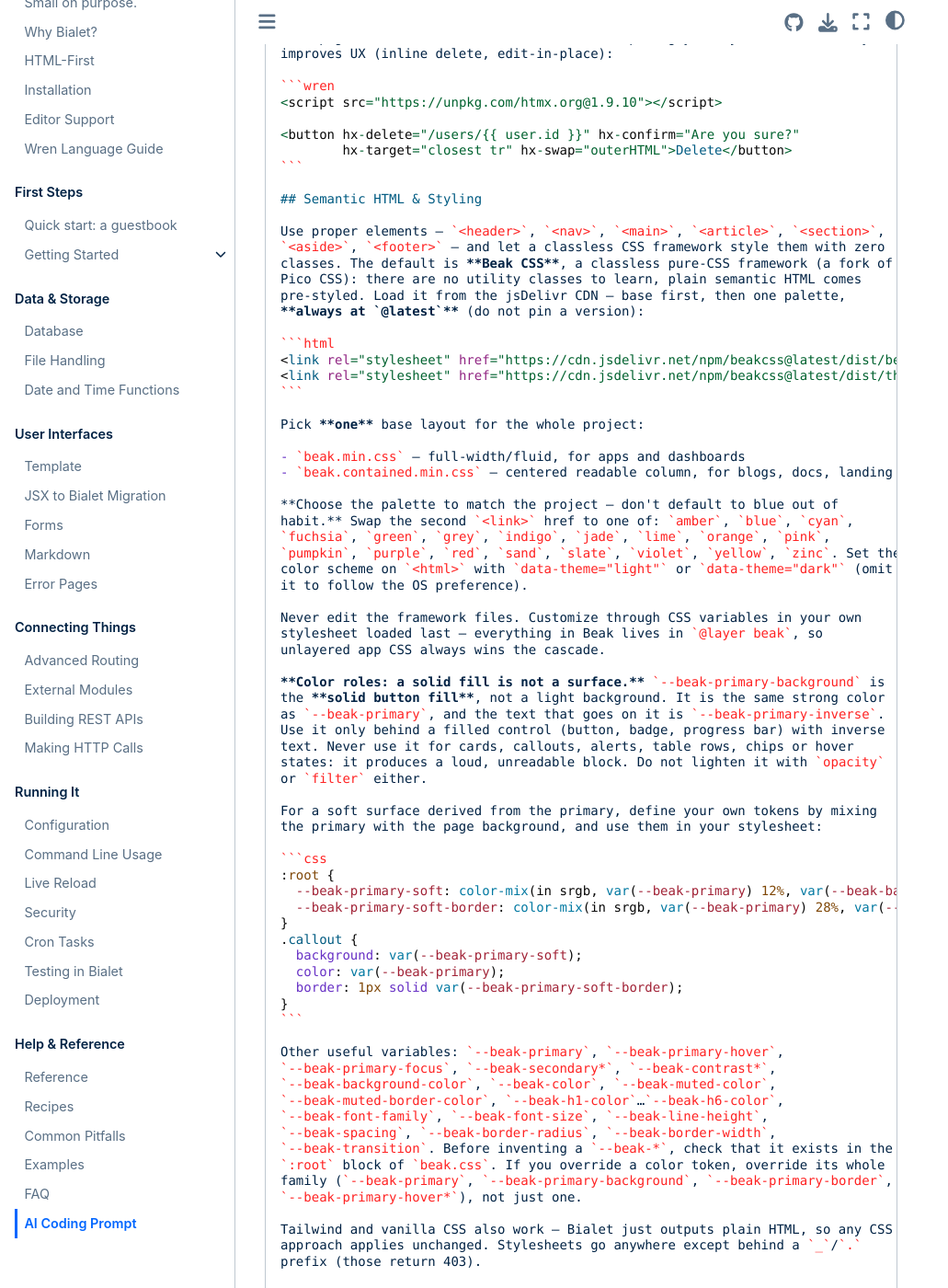
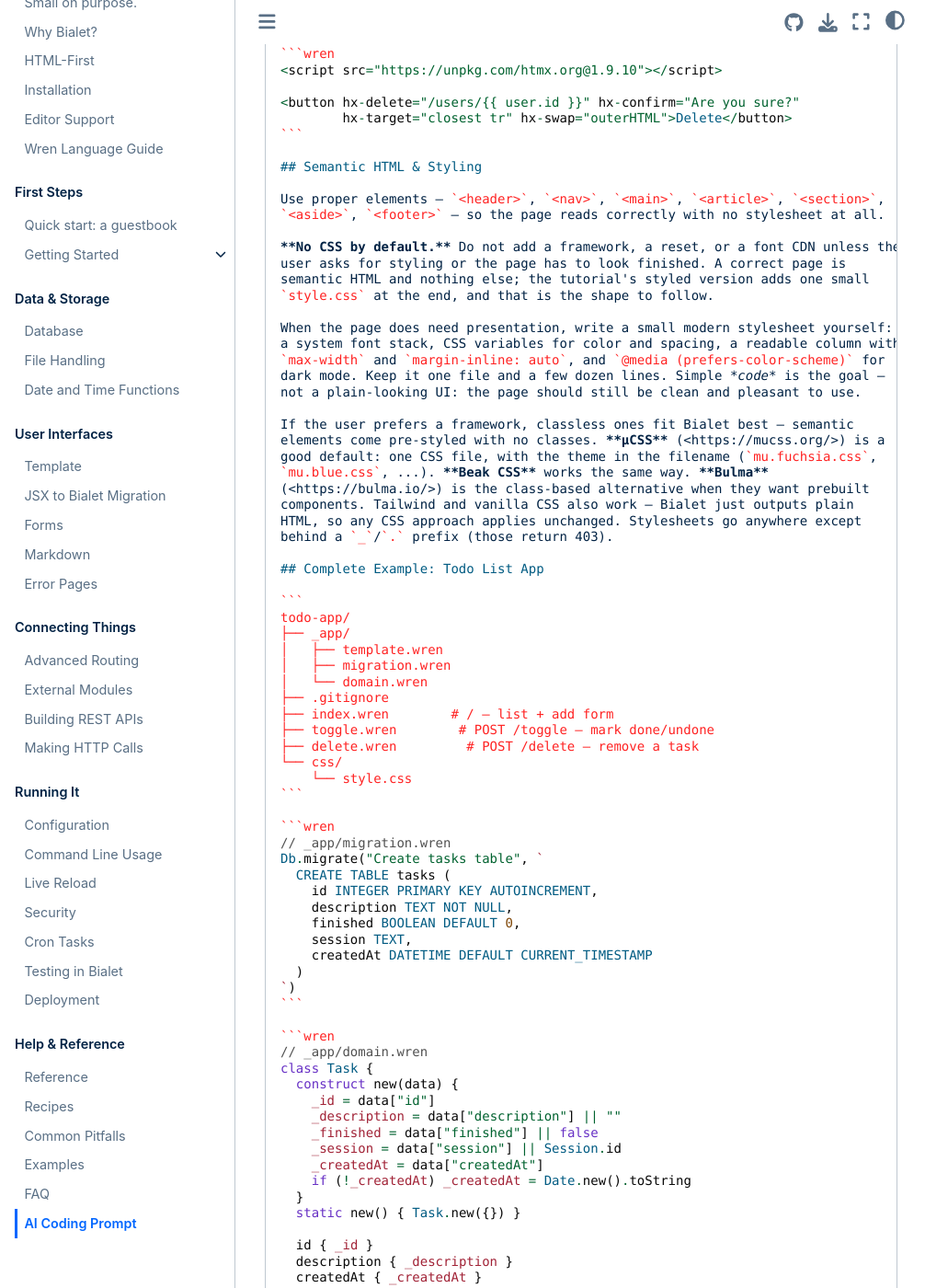
Before and after one commit to bialet/bialet, a Sphinx documentation site: the page built from docs/ai-prompt.md, in a window 1280 px wide and 1400 px high, scrolled down 20003 px. Shown: the whole window at 92% size, without its empty margins (0-1031 px from the left). Built offline with Sphinx 7.4.7 and the Sphinx Book theme 1.1.4, drawn with Linux system fonts in a browser that asks for light colours; the version number could not be read and is left out; some of the changed text lies outside the part shown.

Commit message:
docs: no CSS by default in the guidance
PicoCSS is deprecated, and pushing any framework on every app was the wrong
default. The guide now ships semantic HTML only:

- prompt-guide: drop the Beak/Pico default section and its --beak-* appendix;
  say no stylesheet by default, add a small modern stylesheet when the page
  needs presentation, and name classless options (µCSS, Beak CSS) plus
  Bulma for components (Bulma is class-based, µCSS is not)
- drop the CDN <link> tags and data-theme attributes from the layout examples
- template: replace the PicoCSS section with "No CSS by default" and a µCSS
  example
- faq, showcase and landing examples: replace the Pico mentions

````diff
--- a/docs/prompt-guide.md
+++ b/docs/prompt-guide.md
@@ -73,8 +73,8 @@
   routing: deep nesting, many segments, elaborate URL schemes.
 - **Server-side rendering** with inline HTML strings, minimal JavaScript
 - **Direct SQL queries** with parameterized placeholders instead of an ORM
-- **Semantic HTML**, styled with a classless CSS framework such as **Beak CSS**
-  (loaded from the CDN at `@latest`, with a palette chosen to fit the project)
+- **Semantic HTML**, unstyled by default — add a stylesheet only when the page
+  needs it
 
 ## HTML-First: Reach for JS Last
 
@@ -472,13 +472,11 @@
   static render(content) { Layout.render(content, "My App") }
 
   static render(content, title) { <!doctype html>
-    <html lang="en" data-theme="light">
+    <html lang="en">
       <head>
         <meta charset="utf-8" />
         <meta name="viewport" content="width=device-width, initial-scale=1" />
         <title>{{ title }}</title>
-        <link rel="stylesheet" href="https://cdn.jsdelivr.net/npm/beakcss@latest/dist/beak.min.css" />
-        <link rel="stylesheet" href="https://cdn.jsdelivr.net/npm/beakcss@latest/dist/themes/indigo.css" />
       </head>
       <body>
         <header>
@@ -1102,70 +1100,27 @@
 ## Semantic HTML & Styling
 
 Use proper elements — `<header>`, `<nav>`, `<main>`, `<article>`, `<section>`,
-`<aside>`, `<footer>` — and let a classless CSS framework style them with zero
-classes. The default is **Beak CSS**, a classless pure-CSS framework (a fork of
-Pico CSS): there are no utility classes to learn, plain semantic HTML comes
-pre-styled. Load it from the jsDelivr CDN — base first, then one palette,
-**always at `@latest`** (do not pin a version):
+`<aside>`, `<footer>` — so the page reads correctly with no stylesheet at all.
 
-```html
-<link rel="stylesheet" href="https://cdn.jsdelivr.net/npm/beakcss@latest/dist/beak.min.css" />
-<link rel="stylesheet" href="https://cdn.jsdelivr.net/npm/beakcss@latest/dist/themes/blue.css" />
-```
+**No CSS by default.** Do not add a framework, a reset, or a font CDN unless the
+user asks for styling or the page has to look finished. A correct page is
+semantic HTML and nothing else; the tutorial's styled version adds one small
+`style.css` at the end, and that is the shape to follow.
 
-Pick **one** base layout for the whole project:
+When the page does need presentation, write a small modern stylesheet yourself:
+a system font stack, CSS variables for color and spacing, a readable column with
+`max-width` and `margin-inline: auto`, and `@media (prefers-color-scheme)` for
+dark mode. Keep it one file and a few dozen lines. Simple *code* is the goal —
+not a plain-looking UI: the page should still be clean and pleasant to use.
 
-- `beak.min.css` — full-width/fluid, for apps and dashboards
-- `beak.contained.min.css` — centered readable column, for blogs, docs, landing
-
-**Choose the palette to match the project — don't default to blue out of
-habit.** Swap the second `<link>` href to one of: `amber`, `blue`, `cyan`,
-`fuchsia`, `green`, `grey`, `indigo`, `jade`, `lime`, `orange`, `pink`,
-`pumpkin`, `purple`, `red`, `sand`, `slate`, `violet`, `yellow`, `zinc`. Set the
-color scheme on `<html>` with `data-theme="light"` or `data-theme="dark"` (omit
-it to follow the OS preference).
-
-Never edit the framework files. Customize through CSS variables in your own
-stylesheet loaded last — everything in Beak lives in `@layer beak`, so
-unlayered app CSS always wins the cascade.
-
-**Color roles: a solid fill is not a surface.** `--beak-primary-background` is
-the **solid button fill**, not a light background. It is the same strong color
-as `--beak-primary`, and the text that goes on it is `--beak-primary-inverse`.
-Use it only behind a filled control (button, badge, progress bar) with inverse
-text. Never use it for cards, callouts, alerts, table rows, chips or hover
-states: it produces a loud, unreadable block. Do not lighten it with `opacity`
-or `filter` either.
-
-For a soft surface derived from the primary, define your own tokens by mixing
-the primary with the page background, and use them in your stylesheet:
-
-```css
-:root {
-  --beak-primary-soft: color-mix(in srgb, var(--beak-primary) 12%, var(--beak-background-color));
-  --beak-primary-soft-border: color-mix(in srgb, var(--beak-primary) 28%, var(--beak-background-color));
-}
-.callout {
-  background: var(--beak-primary-soft);
-  color: var(--beak-primary);
-  border: 1px solid var(--beak-primary-soft-border);
-}
-```
-
-Other useful variables: `--beak-primary`, `--beak-primary-hover`,
-`--beak-primary-focus`, `--beak-secondary*`, `--beak-contrast*`,
-`--beak-background-color`, `--beak-color`, `--beak-muted-color`,
-`--beak-muted-border-color`, `--beak-h1-color`…`--beak-h6-color`,
-`--beak-font-family`, `--beak-font-size`, `--beak-line-height`,
-`--beak-spacing`, `--beak-border-radius`, `--beak-border-width`,
-`--beak-transition`. Before inventing a `--beak-*`, check that it exists in the
-`:root` block of `beak.css`. If you override a color token, override its whole
-family (`--beak-primary`, `--beak-primary-background`, `--beak-primary-border`,
-`--beak-primary-hover*`), not just one.
-
-Tailwind and vanilla CSS also work — Bialet just outputs plain HTML, so any CSS
-approach applies unchanged. Stylesheets go anywhere except behind a `_`/`.`
-prefix (those return 403).
+If the user prefers a framework, classless ones fit Bialet best — semantic
+elements come pre-styled with no classes. **µCSS** (<https://mucss.org/>) is a
+good default: one CSS file, with the theme in the filename (`mu.fuchsia.css`,
+`mu.blue.css`, ...). **Beak CSS** works the same way. **Bulma**
+(<https://bulma.io/>) is the class-based alternative when they want prebuilt
+components. Tailwind and vanilla CSS also work — Bialet just outputs plain
+HTML, so any CSS approach applies unchanged. Stylesheets go anywhere except
+behind a `_`/`.` prefix (those return 403).
 
 ## Complete Example: Todo List App
 
@@ -1228,12 +1183,10 @@
 // _app/template.wren
 class Layout {
   static render(content) { <!doctype html>
-    <html lang="en" data-theme="dark">
+    <html lang="en">
       <head>
         <meta charset="utf-8" />
         <title>Todo</title>
-        <link rel="stylesheet" href="https://cdn.jsdelivr.net/npm/beakcss@latest/dist/beak.contained.min.css" />
-        <link rel="stylesheet" href="https://cdn.jsdelivr.net/npm/beakcss@latest/dist/themes/green.css" />
       </head>
       <body>
         <main>{{ content }}</main>
@@ -1322,5 +1275,6 @@
 10. **Git**: always add `_db.sqlite3*` to `.gitignore`
 11. **HTML-first**: reach for `<details>`, `popover`, the checkbox/radio CSS
     hack, and server-side query-param filtering before writing JS
-12. **Styling**: semantic HTML + **Beak CSS** (classless) from jsDelivr at
-    `@latest`; pick the base variant and a palette that fit the project
+12. **Styling**: semantic HTML, no stylesheet by default; add a small modern
+    CSS file (or a classless framework such as µCSS or Beak CSS) only when the
+    page needs presentation
````
Also changed, not shown: docs/faq.md (+2 -1 lines), docs/template.md (+11 -9 lines), 2 other files.
